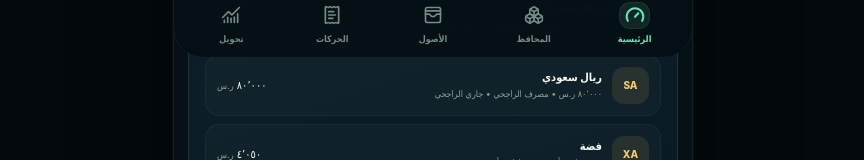
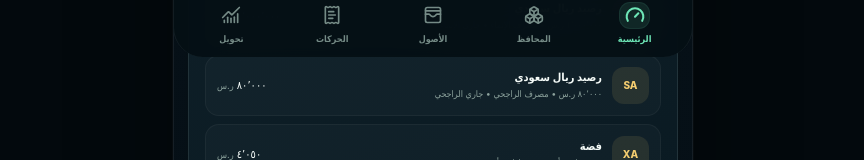
Before and after one commit to enosama2006/my_finance_manager, a React (Vite) app: page / in a window 1280 px wide. Shown: the part 725-885 px from the top of the page, without its empty margins (207-1071 px from the left). Built offline with nearby package versions, Linux system fonts and the light colour scheme.

Commit message:
Represent bank and physical money as cash holdings

```diff
--- a/src/data/seed.ts
+++ b/src/data/seed.ts
@@ -18,16 +18,17 @@ export const seedState: FinanceState = {
   accounts: [
     { id: 'acc-alinma', name: 'جاري الإنماء', kind: 'checking', custodianId: 'party-alinma', institutionId: 'party-alinma', currency: 'SAR', last4: '2201', status: 'active', openingBalanceSar: 1000000, openingAt: '2026-08-01', observedBalanceSar: 1000000, observedAt: '2026-08-16' },
     { id: 'acc-alrajhi', name: 'جاري الراجحي', kind: 'checking', custodianId: 'party-alrajhi', institutionId: 'party-alrajhi', currency: 'SAR', last4: '7732', status: 'active', openingBalanceSar: 80000, openingAt: '2026-08-01', observedBalanceSar: 80000, observedAt: '2026-08-16' },
-    { id: 'acc-vault', name: 'الخزنة', kind: 'cash', custodianId: SELF_ID, status: 'active' },
+    { id: 'acc-vault', name: 'خزنة المنزل', kind: 'cash_container', custodianId: SELF_ID, status: 'active' },
     { id: 'acc-ahmad-custody', name: 'حفظ لدى أحمد', kind: 'custody', custodianId: 'party-ahmad', status: 'active' },
     { id: 'acc-broker', name: 'حساب الاستثمار', kind: 'investment', custodianId: 'party-broker', institutionId: 'party-broker', status: 'active' },
   ],
   holdings: [
-    { id: 'h-alinma-sar', symbol: 'SAR', name: 'ريال سعودي', kind: 'currency', nativeUnit: 'ر.س', quantity: 1000000, marketPriceSar: 1, costLots: [{ id: 'lot-alinma', ownerId: SELF_ID, quantity: 1000000, unitCostSar: 1, acquiredAt: '2026-08-01' }], valuationMethod: 'nominal', accountId: 'acc-alinma', custodianId: 'party-alinma', ownership: [{ ownerId: SELF_ID, quantity: 1000000 }] },
-    { id: 'h-alrajhi-sar', symbol: 'SAR', name: 'ريال سعودي', kind: 'currency', nativeUnit: 'ر.س', quantity: 80000, marketPriceSar: 1, costLots: [{ id: 'lot-alrajhi', ownerId: SELF_ID, quantity: 80000, unitCostSar: 1, acquiredAt: '2026-08-01' }], valuationMethod: 'nominal', accountId: 'acc-alrajhi', custodianId: 'party-alrajhi', ownership: [{ ownerId: SELF_ID, quantity: 80000 }] },
-    { id: 'h-usd', symbol: 'USD', name: 'دولار أمريكي', kind: 'currency', nativeUnit: 'USD', quantity: 12000, marketPriceSar: 3.75, costLots: [{ id: 'lot-usd', ownerId: SELF_ID, quantity: 12000, unitCostSar: 3.74, acquiredAt: '2025-01-01' }], valuationMethod: 'fx', valuationSource: 'manual seed', valuedAt: '2026-08-16', accountId: 'acc-vault', custodianId: SELF_ID, location: 'الخزنة', ownership: [{ ownerId: SELF_ID, quantity: 12000 }] },
+    { id: 'h-alinma-sar', symbol: 'SAR', name: 'رصيد ريال سعودي', kind: 'cash', nativeUnit: 'ر.س', quantity: 1000000, marketPriceSar: 1, costLots: [{ id: 'lot-alinma', ownerId: SELF_ID, quantity: 1000000, unitCostSar: 1, acquiredAt: '2026-08-01' }], valuationMethod: 'nominal', accountId: 'acc-alinma', custodianId: 'party-alinma', ownership: [{ ownerId: SELF_ID, quantity: 1000000 }] },
+    { id: 'h-alrajhi-sar', symbol: 'SAR', name: 'رصيد ريال سعودي', kind: 'cash', nativeUnit: 'ر.س', quantity: 80000, marketPriceSar: 1, costLots: [{ id: 'lot-alrajhi', ownerId: SELF_ID, quantity: 80000, unitCostSar: 1, acquiredAt: '2026-08-01' }], valuationMethod: 'nominal', accountId: 'acc-alrajhi', custodianId: 'party-alrajhi', ownership: [{ ownerId: SELF_ID, quantity: 80000 }] },
+    { id: 'h-vault-sar', symbol: 'SAR', name: 'نقد ريال سعودي', kind: 'cash', nativeUnit: 'ر.س', quantity: 5000, marketPriceSar: 1, costLots: [{ id: 'lot-vault-sar', ownerId: SELF_ID, quantity: 5000, unitCostSar: 1, acquiredAt: '2026-08-01' }], valuationMethod: 'nominal', accountId: 'acc-vault', custodianId: SELF_ID, location: 'خزنة المنزل', ownership: [{ ownerId: SELF_ID, quantity: 5000 }] },
+    { id: 'h-usd', symbol: 'USD', name: 'نقد دولار أمريكي', kind: 'cash', nativeUnit: 'USD', quantity: 12000, marketPriceSar: 3.75, costLots: [{ id: 'lot-usd', ownerId: SELF_ID, quantity: 12000, unitCostSar: 3.74, acquiredAt: '2025-01-01' }], valuationMethod: 'fx', valuationSource: 'manual seed', valuedAt: '2026-08-16', accountId: 'acc-vault', custodianId: SELF_ID, location: 'خزنة المنزل', ownership: [{ ownerId: SELF_ID, quantity: 12000 }] },
     { id: 'h-silver-ahmad', symbol: 'XAG', name: 'فضة', kind: 'metal', nativeUnit: 'غرام', quantity: 500, marketPriceSar: 8.1, costLots: [{ id: 'lot-silver-ahmad', ownerId: SELF_ID, quantity: 500, unitCostSar: 7.55, acquiredAt: '2026-01-01' }], valuationMethod: 'market_quote', valuationSource: 'manual seed', valuedAt: '2026-08-16', accountId: 'acc-ahmad-custody', custodianId: 'party-ahmad', location: 'لدى أحمد', ownership: [{ ownerId: SELF_ID, quantity: 500 }] },
-    { id: 'h-gold', symbol: 'XAU', name: 'ذهب', kind: 'metal', nativeUnit: 'غرام', quantity: 25, marketPriceSar: 545, costLots: [{ id: 'lot-gold', ownerId: SELF_ID, quantity: 25, unitCostSar: 530, acquiredAt: '2026-05-01' }], valuationMethod: 'market_quote', valuationSource: 'manual seed', valuedAt: '2026-08-16', accountId: 'acc-vault', custodianId: SELF_ID, location: 'الخزنة', ownership: [{ ownerId: SELF_ID, quantity: 25 }] },
+    { id: 'h-gold', symbol: 'XAU', name: 'ذهب', kind: 'metal', nativeUnit: 'غرام', quantity: 25, marketPriceSar: 545, costLots: [{ id: 'lot-gold', ownerId: SELF_ID, quantity: 25, unitCostSar: 530, acquiredAt: '2026-05-01' }], valuationMethod: 'market_quote', valuationSource: 'manual seed', valuedAt: '2026-08-16', accountId: 'acc-vault', custodianId: SELF_ID, location: 'خزنة المنزل', ownership: [{ ownerId: SELF_ID, quantity: 25 }] },
     { id: 'h-shared-silver', symbol: 'XAG', name: 'فضة مشتركة', kind: 'metal', nativeUnit: 'غرام', quantity: 1000, marketPriceSar: 8.1, costLots: [{ id: 'lot-shared-self', ownerId: SELF_ID, quantity: 700, unitCostSar: 7.7, acquiredAt: '2026-02-01' }, { id: 'lot-shared-owner2', ownerId: 'party-owner-2', quantity: 300, unitCostSar: 7.9, acquiredAt: '2026-03-01' }], valuationMethod: 'market_quote', valuationSource: 'manual seed', valuedAt: '2026-08-16', accountId: 'acc-broker', custodianId: 'party-broker', location: 'مستودع الحفظ', ownership: [{ ownerId: SELF_ID, quantity: 700 }, { ownerId: 'party-owner-2', quantity: 300 }] },
     { id: 'h-global-fund', symbol: 'GLB', name: 'صندوق أسهم عالمي', kind: 'fund', nativeUnit: 'وحدة', quantity: 1000, marketPriceSar: 103, costLots: [{ id: 'lot-global-fund', ownerId: SELF_ID, quantity: 1000, unitCostSar: 100, acquiredAt: '2026-04-01' }], valuationMethod: 'market_quote', valuationSource: 'manual seed', valuedAt: '2026-08-16', accountId: 'acc-broker', custodianId: 'party-broker', ownership: [{ ownerId: SELF_ID, quantity: 1000 }] },
   ],
```
